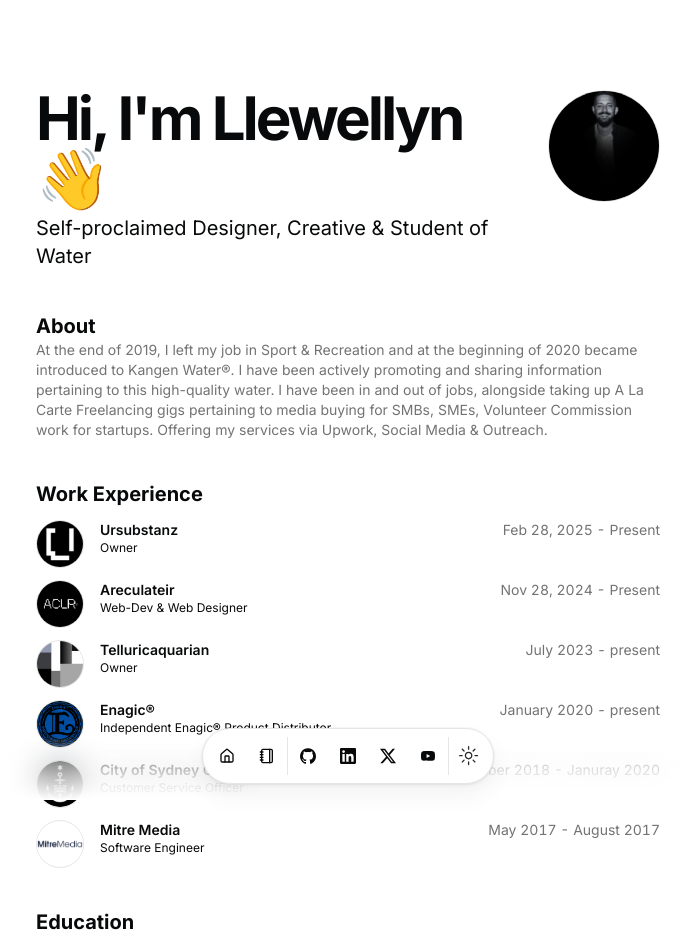
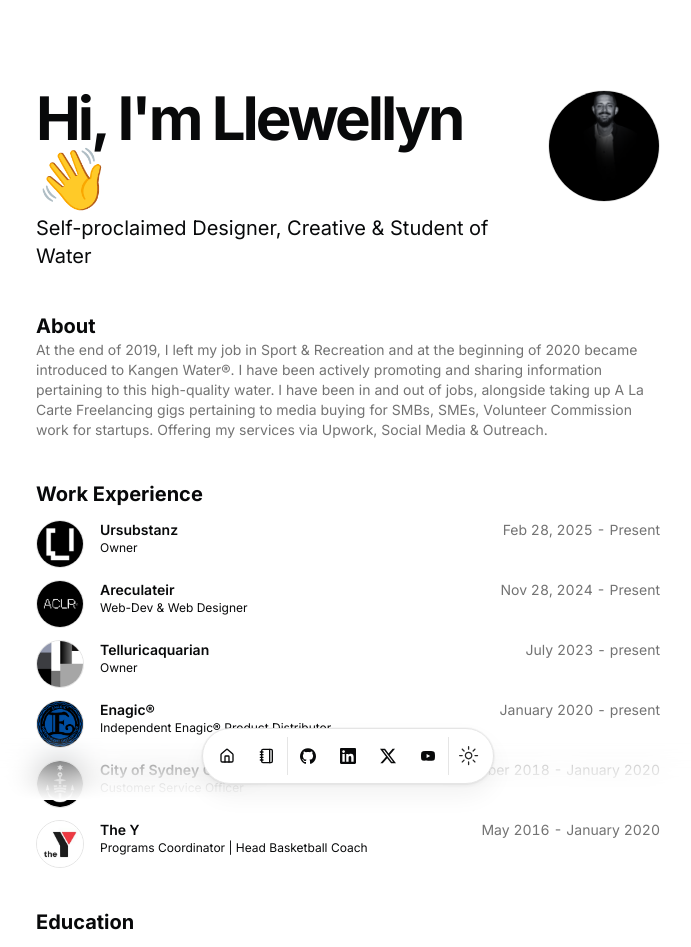
Before and after one commit to telluricaquarian/curriculumvitae, a Next.js app: page / in a window 1280 px wide. Shown: the top 947 px of the page, without its empty margins (292-983 px from the left). Built offline with nearby package versions, Linux system fonts and the light colour scheme.

Commit message:
Updated portfolio with latest changes

```diff
--- a/src/data/resume.tsx
+++ b/src/data/resume.tsx
@@ -127,21 +127,21 @@
       title: "Customer Service Officer",
       logoUrl: "/lime.png",
       start: "November 2018",
-      end: "Januray 2020",
+      end: "January 2020",
       description:
         "Customer Serivce, Barista Duties, Programs Coordination & Maintain Oerations of Facility.",
     },
     {
-      company: "Mitre Media",
-      href: "https://mitremedia.com/",
+      company: "The Y",
+      href: "https://www.ymcansw.org.au/",
       badges: [],
-      location: "Toronto, ON",
-      title: "Software Engineer",
+      location: "Sydney, AU",
+      title: "Programs Coordinator | Head Basketball Coach",
       logoUrl: "/mitremedia.png",
-      start: "May 2017",
-      end: "August 2017",
+      start: "May 2016",
+      end: "January 2020",
       description:
-        "Designed and implemented a robust password encryption and browser cookie storage system in Ruby on Rails. Leveraged the Yahoo finance API to develop the dividend.com equity screener",
+        "In charge of running Mens & Mixed Basketball Social Competitions & Head of Junior Basketball Program",
     },
   ],
   education: [
```
Also changed, not shown: public/mitremedia.png.
